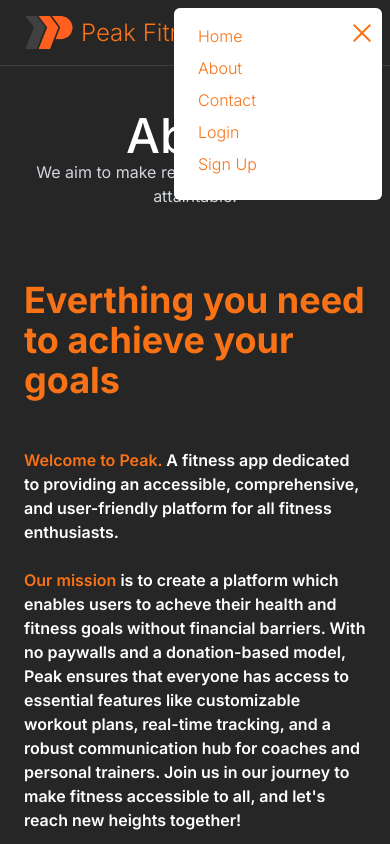
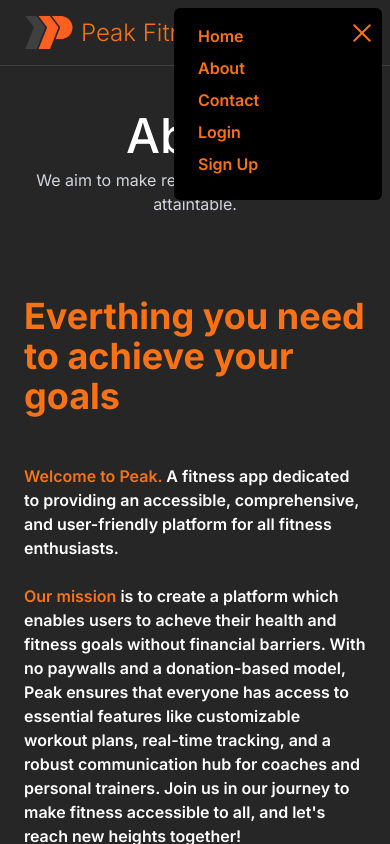
Before and after one commit to codehoover/peak_fitness, a Next.js app: page /about in a window 390 px wide. Both pictures are taken after a click on the button 361 px from the left and 32 px from the top of the page. Shown: the top 844 px of the page. Built offline with nearby package versions, Linux system fonts and the light colour scheme.

Commit message:
added styling to mobile nav menu + added padding to about us page for a more mobile friendly reading experience

```diff
--- a/app/about/page.jsx
+++ b/app/about/page.jsx
@@ -6,7 +6,7 @@ export default function About(){
         <div className="flex flex-col pt-28 pb-60 gap-12 h-full bg-neutral-800 text-white">
             <section className="flex flex-col items-center text-center">
                 <h1 className="text-5xl font-medium"> About </h1>
-                <p className="text-gray-300">
+                <p className="text-gray-300 p-2">
                 We aim to make reaching your goals more attaintable.
                 </p>
             </section>
--- a/app/components/NavBar.jsx
+++ b/app/components/NavBar.jsx
@@ -73,34 +73,34 @@ export default function NavBar(){
                                     '-rotate-45 -translate-y-1' : 'translate-y-0.5'
                                     }`} >
                     </span>
-                    <nav className={isOpen ? 'flex flex-col items-start gap-2 w-52 h-48 px-6 pt-4 rounded-md opacity-100 absolute right-2 top-2 bg-white text-orange-500 transition-all duration-300 ease-out z-40': 'transition-all opacity-0 duration-300 ease-out z-40 hidden'}>
+                    <nav className={isOpen ? 'flex flex-col items-start gap-2 w-52 h-48 px-6 pt-4 rounded-md opacity-100 absolute right-2 top-2 bg-black text-orange-500 font-semibold transition-all duration-300 ease-out z-40': 'transition-all opacity-0 duration-300 ease-out z-40 hidden'}>
                         <Link href={'/'}
                         onClick={() => router.push('/')}
-                        className={"text-orange-500 duration-300 font-light border-none z-50"}>
+                        className={"duration-300 border-none z-50"}>
                             Home
                         </Link>
 
                         <Link href={'/about'}
                         onClick={() => router.push('/about')}
-                        className={"text-orange-500 duration-300 font-light border-none z-50"}>
+                        className={"duration-300 border-none z-50"}>
                             About
                         </Link>
 
                         <Link href={'/contact'}
                         onClick={() => router.push('/contact')}
-                        className={"text-orange-500 duration-300 font-light border-none z-50"}>
+                        className={"duration-300 border-none z-50"}>
                             Contact
                         </Link>
 
                         <Link href={'/login'}
                         onClick={() => router.push('/login')}
-                        className={"text-orange-500 duration-300 font-light border-none z-50"}>
+                        className={" duration-300 border-none z-50"}>
                             Login
                         </Link>
 
                         <Link href={'/register'}
                         onClick={() => router.push('/register')}
-                        className={"text-orange-500 duration-300 font-light border-none z-50"}>
+                        className={"duration-300 border-none z-50"}>
                             Sign Up
                         </Link>
 
```
